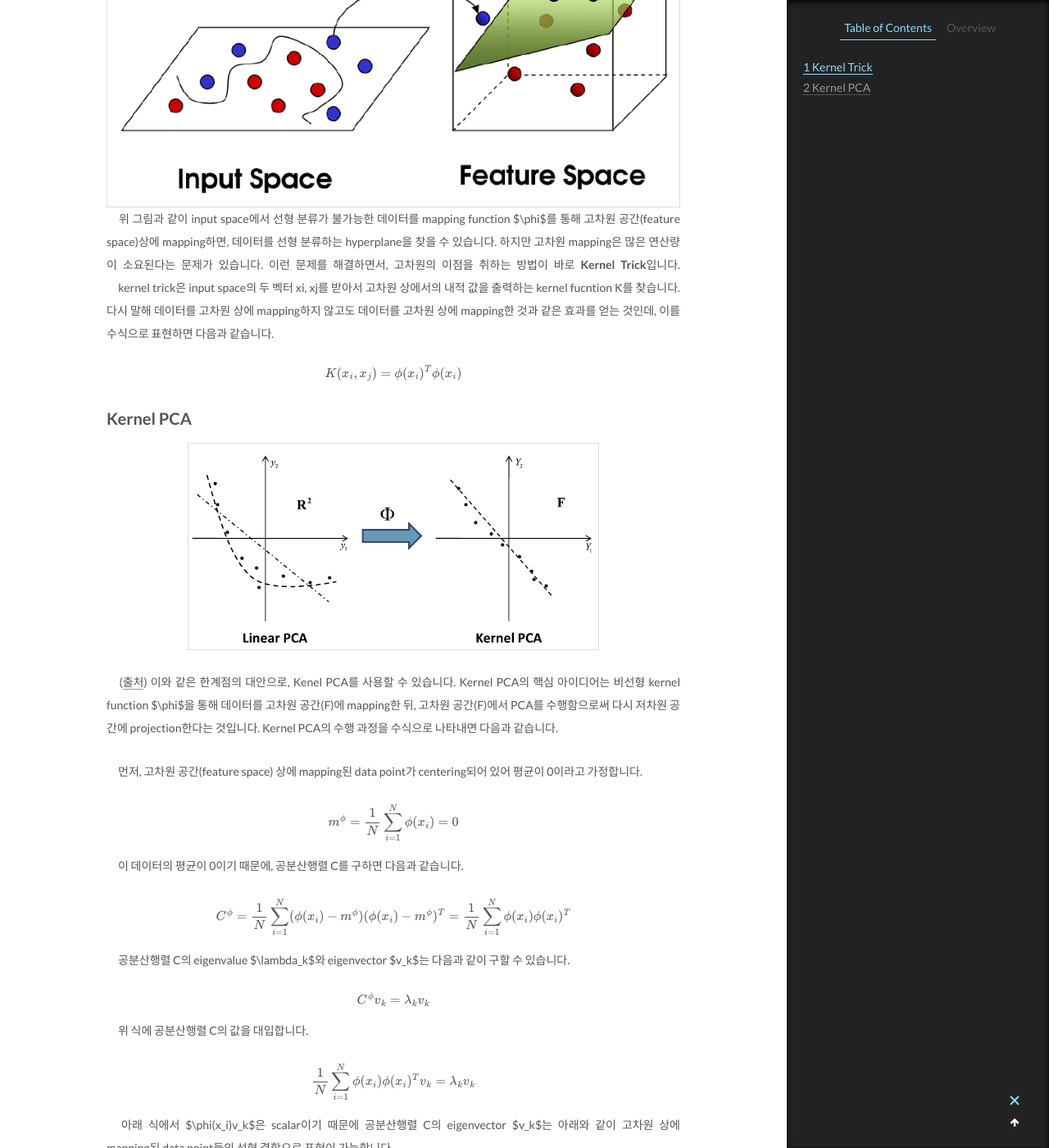
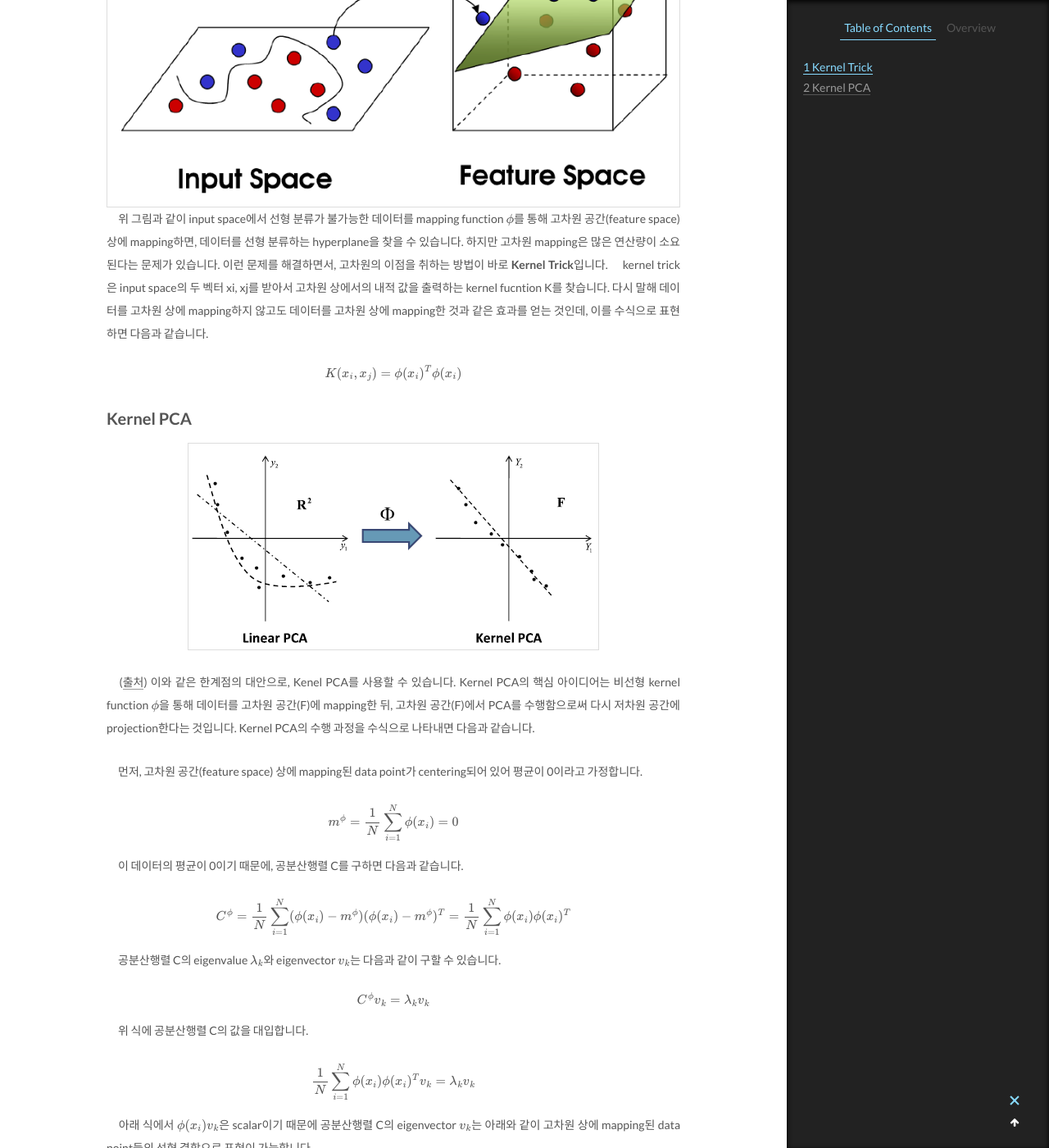
Before and after one commit to jieunc1070/jieunc1070.github.io, a Jekyll site: the page built from _posts/2020-05-14-Kernel-PCA.md, in a window 1280 px wide and 1400 px high, scrolled down 750 px. Shown: the whole window at 82% size. Built offline with Jekyll 4.4.1, drawn with Linux system fonts in a browser that asks for light colours; formulas are drawn with MathJax 3; comment, search, counter and statistics services are not loaded; some of the changed text lies outside the part shown.

Commit message:
Update 2020-05-14-Kernel-PCA.md

```diff
--- a/_posts/2020-05-14-Kernel-PCA.md
+++ b/_posts/2020-05-14-Kernel-PCA.md
@@ -13,7 +13,7 @@ tags:
 
 ## Kernel Trick
 ![](https://github.com/jieunc1070/jieunc1070.github.io/blob/master/assets/images/post/kernel_trick.png?raw=true)
-　위 그림과 같이 input space에서 선형 분류가 불가능한 데이터를 mapping function $\phi$를 통해 고차원 공간(feature space)상에 mapping하면, 데이터를 선형 분류하는 hyperplane을 찾을 수 있습니다. 하지만 고차원 mapping은 많은 연산량이 소요된다는 문제가 있습니다. 이런 문제를 해결하면서, 고차원의 이점을 취하는 방법이 바로 **Kernel Trick**입니다.
+　위 그림과 같이 input space에서 선형 분류가 불가능한 데이터를 mapping function $$\phi$$를 통해 고차원 공간(feature space)상에 mapping하면, 데이터를 선형 분류하는 hyperplane을 찾을 수 있습니다. 하지만 고차원 mapping은 많은 연산량이 소요된다는 문제가 있습니다. 이런 문제를 해결하면서, 고차원의 이점을 취하는 방법이 바로 **Kernel Trick**입니다.
 　kernel trick은 input space의 두 벡터 xi, xj를 받아서 고차원 상에서의 내적 값을 출력하는 kernel fucntion K를 찾습니다. 다시 말해 데이터를 고차원 상에 mapping하지 않고도 데이터를 고차원 상에 mapping한 것과 같은 효과를 얻는 것인데, 이를 수식으로 표현하면 다음과 같습니다.
 
 $$K(x_i,x_j)=\phi(x_i)^T\phi(x_i)$$
@@ -22,7 +22,7 @@ $$K(x_i,x_j)=\phi(x_i)^T\phi(x_i)$$
 ## Kernel PCA
  ![](https://github.com/jieunc1070/jieunc1070.github.io/blob/master/assets/images/post/kpca.png?raw=true)
 
-　([출처](https://www.semanticscholar.org/paper/Kernel-principal-component-analysis-for-stochastic-Ma-Zabaras/4579d759e087d66599623c2338439ca6419eafbd)) 이와 같은 한계점의 대안으로, Kenel PCA를 사용할 수 있습니다. Kernel PCA의 핵심 아이디어는 비선형 kernel function $\phi$을 통해 데이터를 고차원 공간(F)에 mapping한 뒤, 고차원 공간(F)에서 PCA를 수행함으로써 다시 저차원 공간에 projection한다는 것입니다. Kernel PCA의 수행 과정을 수식으로 나타내면 다음과 같습니다.
+　([출처](https://www.semanticscholar.org/paper/Kernel-principal-component-analysis-for-stochastic-Ma-Zabaras/4579d759e087d66599623c2338439ca6419eafbd)) 이와 같은 한계점의 대안으로, Kenel PCA를 사용할 수 있습니다. Kernel PCA의 핵심 아이디어는 비선형 kernel function $$\phi$$을 통해 데이터를 고차원 공간(F)에 mapping한 뒤, 고차원 공간(F)에서 PCA를 수행함으로써 다시 저차원 공간에 projection한다는 것입니다. Kernel PCA의 수행 과정을 수식으로 나타내면 다음과 같습니다.
 
 　먼저, 고차원 공간(feature space) 상에 mapping된 data point가 centering되어 있어 평균이 0이라고 가정합니다.
 
@@ -32,7 +32,7 @@ $$m^\phi={1 \over N}\sum_{i=1}^N\phi(x_i)=0$$
 
 $$C^\phi={1 \over N}\sum_{i=1}^N(\phi(x_i)-m^\phi)(\phi(x_i)-m^\phi)^T={1 \over N}\sum_{i=1}^N\phi(x_i)\phi(x_i)^T$$
 
-　공분산행렬 C의 eigenvalue $\lambda_k$와 eigenvector $v_k$는 다음과 같이 구할 수 있습니다.
+　공분산행렬 C의 eigenvalue $$\lambda_k$$와 eigenvector $$v_k$$는 다음과 같이 구할 수 있습니다.
 
 $$C^\phi v_k=\lambda_k v_k$$
 
@@ -40,7 +40,7 @@ $$C^\phi v_k=\lambda_k v_k$$
 
 $${1 \over N}\sum_{i=1}^N\phi(x_i)\phi(x_i)^Tv_k=\lambda_k v_k$$
 
-　아래 식에서 $\phi(x_i)v_k$은 scalar이기 때문에 공분산행렬 C의 eigenvector $v_k$는 아래와 같이 고차원 상에 mapping된 data point들의 선형 결합으로 표현이 가능합니다.
+　아래 식에서 $$\phi(x_i)v_k$$은 scalar이기 때문에 공분산행렬 C의 eigenvector $$v_k$$는 아래와 같이 고차원 상에 mapping된 data point들의 선형 결합으로 표현이 가능합니다.
 
 $$v_k={1 \over \lambda N}\sum_{i=1}^N\phi(x_i)\phi(x_i)^Tv_k={1 \over \lambda N}\sum_{i=1}^N\phi(x_i)v_k\phi(x_i)^T$$
 
@@ -54,7 +54,7 @@ $${1 \over N}\sum_{i=1}^N\phi(x_i)\sum_{j=1}^N\alpha_{kj}\phi(x_i)^T\phi(x_j)=\l
 
 $$K(x_i,x_j)=\phi(x_i)^T\phi(x_j)$$
 
-　양 변에 $\phi(x_i)$을 곱하여 고차원 상에서의 data point들의 내적 값인 $\phi(x_i)^T\phi(x_j)$을 위에서 정의한 kernel function으로 치환합니다.
+　양 변에 $$\phi(x_i)$$을 곱하여 고차원 상에서의 data point들의 내적 값인 $$\phi(x_i)^T\phi(x_j)$$을 위에서 정의한 kernel function으로 치환합니다.
 
 $${1 \over N}\sum_{i=1}^N\phi(x_l)^T\phi(x_i)\sum_{j=1}^N\alpha_{kj}\phi(x_i)^T\phi(x_j)=\lambda_k \sum_{i=1}^N\alpha_{kj}\phi(x_l)^T\phi(x_i)$$
 
@@ -70,7 +70,7 @@ $$K\alpha_k=\lambda_k N \alpha_k$$
 
 $$y_k(x)=\phi(x)^Tv_k=\sum_{i=1}^N\alpha_{ki}K(x,x_i)$$
 
-　지금까지의 진행 과정은 고차원 공간(feature space) 상에 mapping된 data point가 centering되어 있는 경우에 해당하는데요. data point가 centering되어 있지 않은 경우에는 아래와 같이 feature space에서 데이터를 표준화하는 과정을 거치게 됩니다. 아래 식에서 $1_N$은 모든 원소의 값이 $1 \over N$으로 이루어진 N X N 행렬을 의미합니다.
+　지금까지의 진행 과정은 고차원 공간(feature space) 상에 mapping된 data point가 centering되어 있는 경우에 해당하는데요. data point가 centering되어 있지 않은 경우에는 아래와 같이 feature space에서 데이터를 표준화하는 과정을 거치게 됩니다. 아래 식에서 $$1_N$$은 모든 원소의 값이 $$1 \over N$$으로 이루어진 N X N 행렬을 의미합니다.
 
 $$\tilde{K}=(I-1_N)K(I-1_N)$$
 
```
